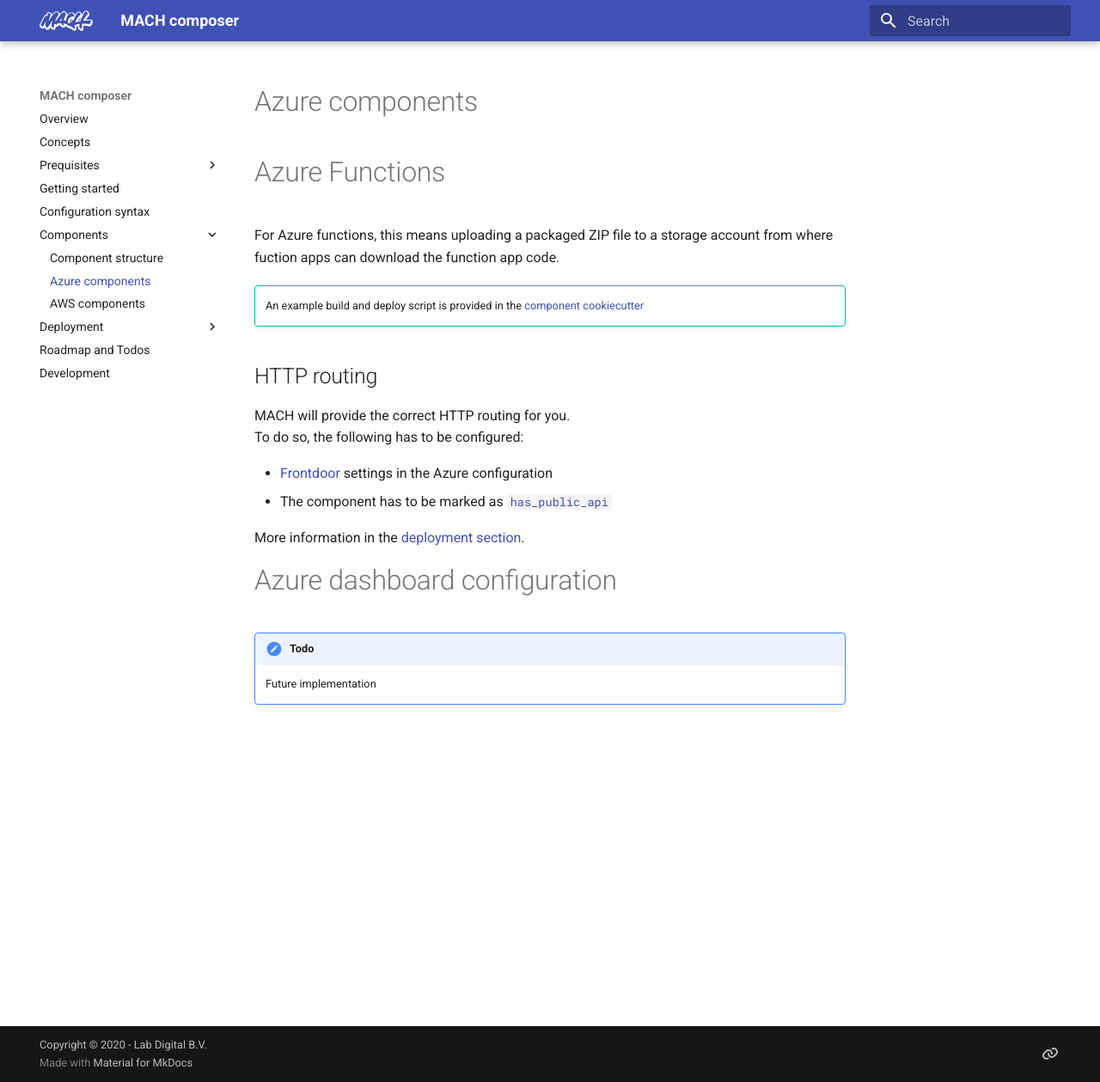
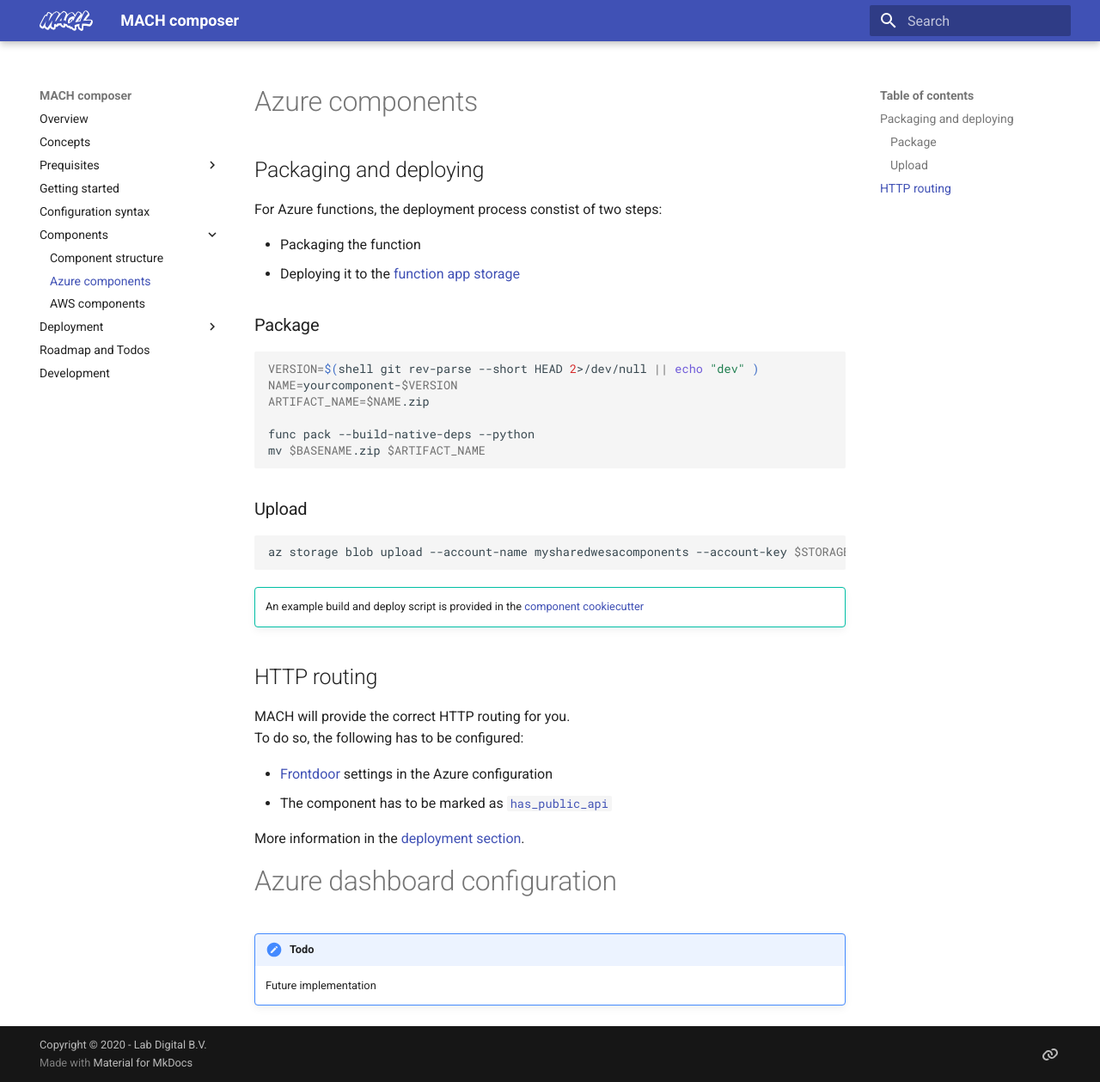
Before and after one commit to mach-composer/mach-composer-cli, an MkDocs documentation site: the page built from docs/src/components/azure.md, in a window 1280 px wide and 1259 px high. Shown: the whole window at 86% size. Built offline with MkDocs 1.6.1 and Material for MkDocs 9.7.7, drawn with Linux system fonts in a browser that asks for light colours; a script that is not in the unit is left out.

Commit message:
Improved component documentation

````diff
--- a/docs/src/components/azure.md
+++ b/docs/src/components/azure.md
@@ -1,8 +1,26 @@
 # Azure components
 
-# Azure Functions
+## Packaging and deploying
 
-For Azure functions, this means uploading a packaged ZIP file to a storage account from where fuction apps can download the function app code.
+For Azure functions, the deployment process constist of two steps:
+
+- Packaging the function
+- Deploying it to the [function app storage](../prerequisites/azure.md#create-function-app-storage)
+
+### Package
+```bash
+VERSION=$(shell git rev-parse --short HEAD 2>/dev/null || echo "dev" )
+NAME=yourcomponent-$VERSION
+ARTIFACT_NAME=$NAME.zip
+
+func pack --build-native-deps --python
+mv $BASENAME.zip $ARTIFACT_NAME
+```
+
+### Upload
+```bash
+az storage blob upload --account-name mysharedwesacomponents --account-key $STORAGE_ACCOUNT_KEY -c code -f yourcomponent-0.1.0.zip -n yourcomponent-0.1.0.zip
+```
 
 !!! tip ""
     An example build and deploy script is provided in the [component cookiecutter](https://git.labdigital.nl/mach/component-cookiecutter)
````
Also changed, not shown: docs/src/components/index.md (+10 -3 lines), docs/src/_img/component-diagram.png (added).
